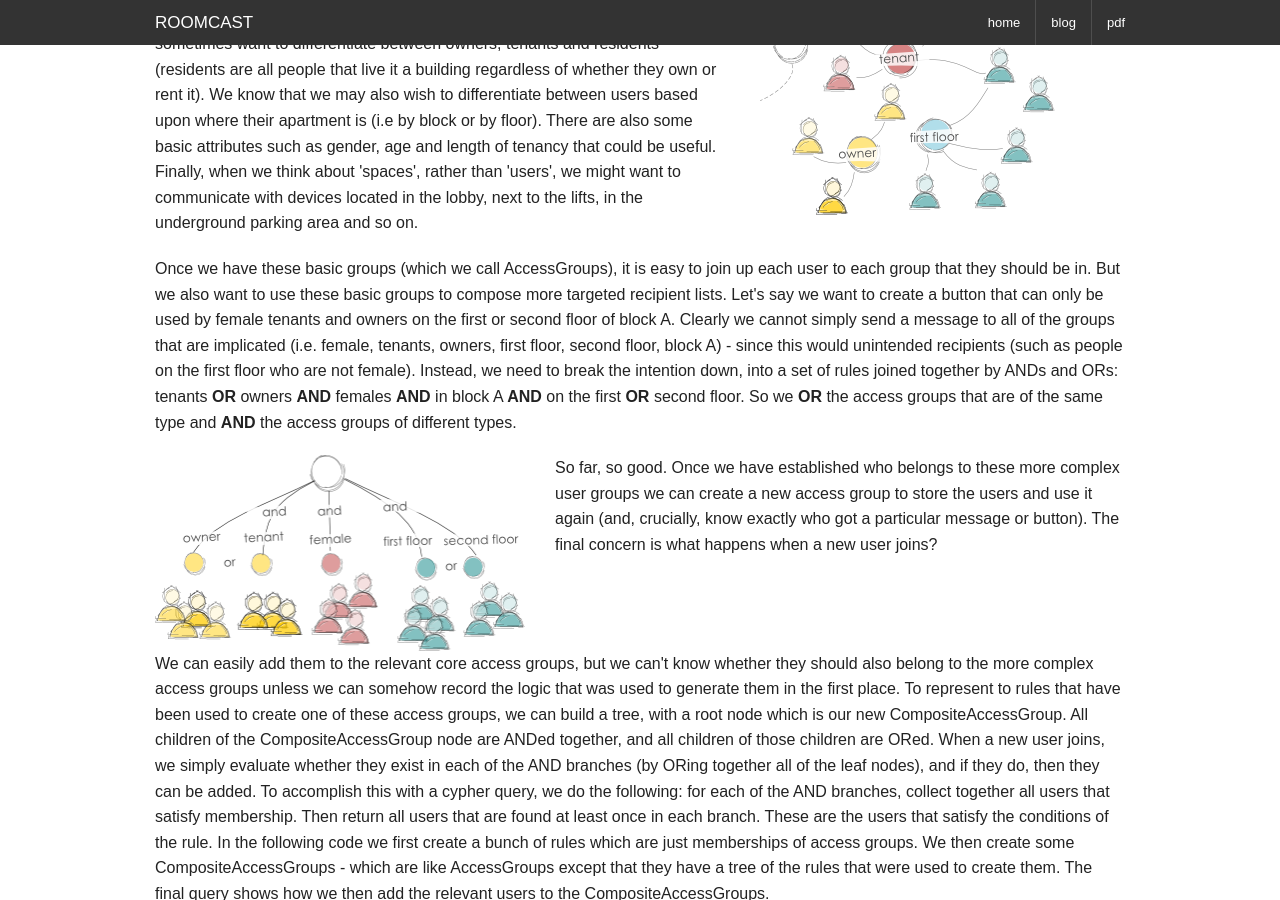
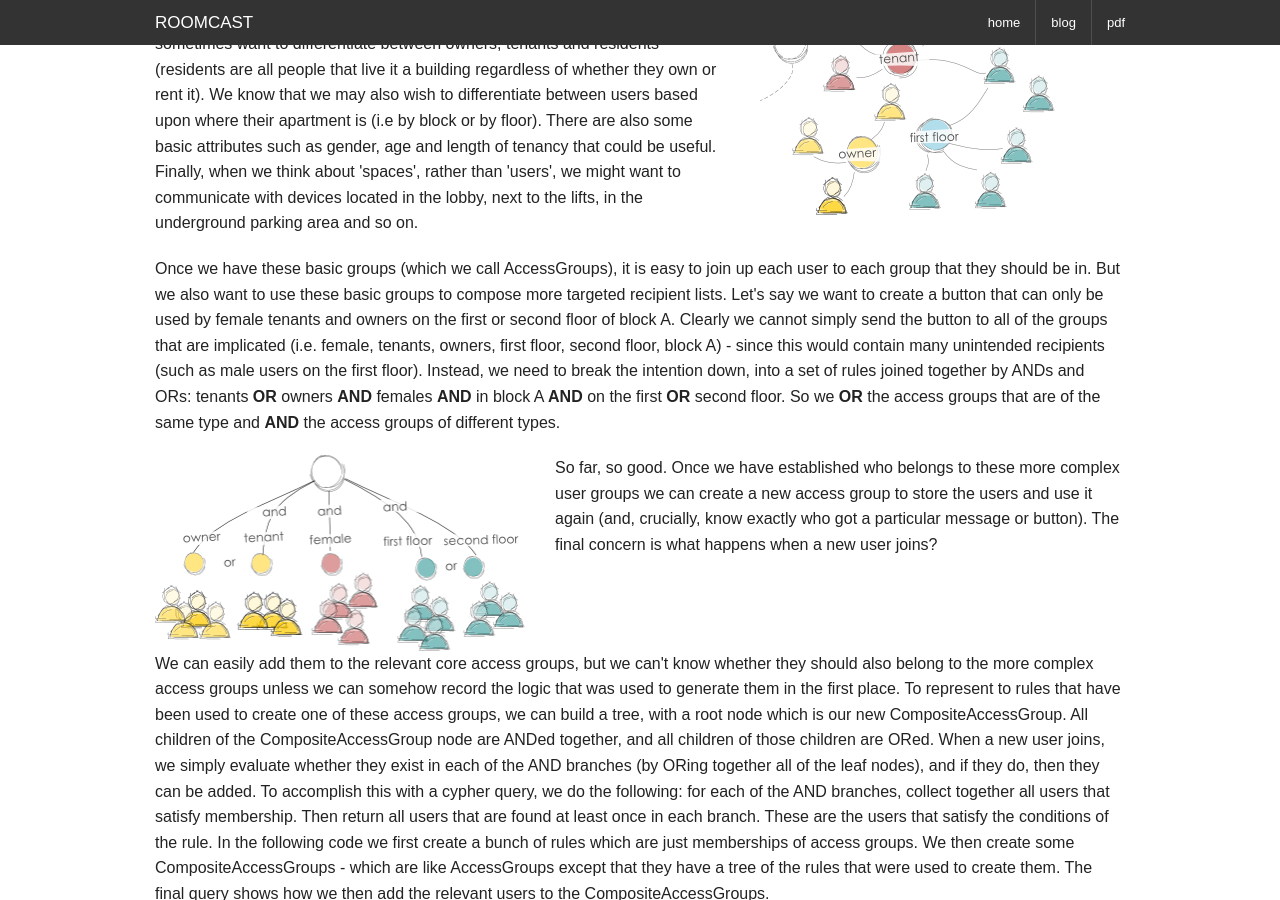
Before and after one commit to tlodge/roomcast.website, a Jekyll site: the page built from _posts/2015-07-23-expressive-building-based-communication.md, in a window 1280 px wide and 900 px high, scrolled down 537 px. Built offline with Jekyll 4.4.1, drawn with Linux system fonts in a browser that asks for light colours.

Commit message:
cp commit

```diff
--- a/_posts/2015-07-23-expressive-building-based-communication.md
+++ b/_posts/2015-07-23-expressive-building-based-communication.md
@@ -36,7 +36,7 @@ layout: post
 
 <div class="row">
 	<div class="large-10 columns">
-		 <p>  Once we have these basic groups (which we call AccessGroups), it is easy to join up each user to each group that they should be in.  But we also want to use these basic groups to compose more targeted recipient lists.  Let's say we want to create a button that can only be used by female tenants and owners on the first or second floor of block A.  Clearly we cannot simply send a message to all of the groups that are implicated (i.e. female, tenants, owners, first floor, second floor, block A) - since this would unintended recipients (such as people on the first floor who are not female). Instead, we need to break the intention down, into a set of rules joined together by ANDs and ORs: tenants <strong> OR </strong> owners <strong> AND </strong> females <strong> AND </strong> in block A <strong> AND </strong> on the first <strong> OR </strong> second floor. So we <strong>OR</strong> the access groups that are of the same type and <strong>AND</strong> the access groups of different types. </p>
+		 <p>  Once we have these basic groups (which we call AccessGroups), it is easy to join up each user to each group that they should be in.  But we also want to use these basic groups to compose more targeted recipient lists.  Let's say we want to create a button that can only be used by female tenants and owners on the first or second floor of block A.  Clearly we cannot simply send the button to all of the groups that are implicated (i.e. female, tenants, owners, first floor, second floor, block A) - since this would contain many unintended recipients (such as male users on the first floor). Instead, we need to break the intention down, into a set of rules joined together by ANDs and ORs: tenants <strong> OR </strong> owners <strong> AND </strong> females <strong> AND </strong> in block A <strong> AND </strong> on the first <strong> OR </strong> second floor. So we <strong>OR</strong> the access groups that are of the same type and <strong>AND</strong> the access groups of different types. </p>
 	</div>
 </div>
 
```
